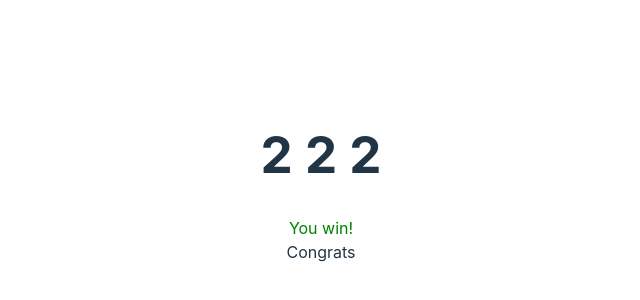
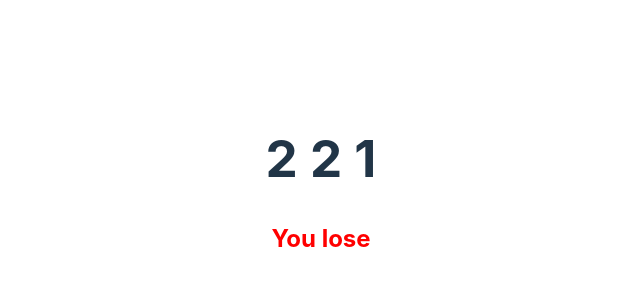
Before and after one commit to brunopenner/React-Vite, a React (Vite) app: page / in a window 1280 px wide. Shown: the part 214-514 px from the top of the page, without its empty margins (319-959 px from the left). Built offline with nearby package versions, Linux system fonts and the light colour scheme.

Commit message:
#628. Slot Machine Exercise - Colt's Version

```diff
--- a/src/App.jsx
+++ b/src/App.jsx
@@ -26,7 +26,7 @@ function App() {
       <DoubleDice />
 
       <ColorList colors={["red", "pink", "purple", "teal"]} /> */}
-      <Slots val1={2} val2={2} val3={2}/>
+      <Slots val1={2} val2={2} val3={1}/>
     </div>
   )
 }
--- a/src/Slots.jsx
+++ b/src/Slots.jsx
@@ -1,15 +1,31 @@
-import './Slots.css'
+// import './Slots.css'
 
+// export default function Slots ( {val1, val2, val3}) {
+//     let isWinner = '';
+//     if (val1 === val2 && val2 ===val3 )
+//         isWinner = <div class='winner'><span>You win!</span> <br></br>Congrats</div>
+//     else
+//         isWinner = <span class='loser'>You Lose</span>
+//     return (
+//         <div className='slots'>
+//             <h1>{val1} {val2} {val3}</h1>
+//             <p>{isWinner}</p>
+//         </div>
+//     )
+// }
+
+//Colt's Solution
 export default function Slots ( {val1, val2, val3}) {
-    let isWinner = '';
-    if (val1 === val2 && val2 ===val3 )
-        isWinner = <div class='winner'><span>You win!</span> <br></br>Congrats</div>
-    else
-        isWinner = <span class='loser'>You Lose</span>
+    const isWinner = val1 === val2 && val1 === val3
     return (
-        <div className='slots'>
-            <h1>{val1} {val2} {val3}</h1>
-            <p>{isWinner}</p>
+        <div>
+            <h1>
+                {val1} {val2} {val3}
+            </h1>
+            <h2 style={{color: isWinner ? "Green" : "red"}}>
+                {isWinner ? "You win!" : "You lose"}
+            </h2>
+            {isWinner && <h3>Congrats</h3>}
         </div>
     )
 }
```
